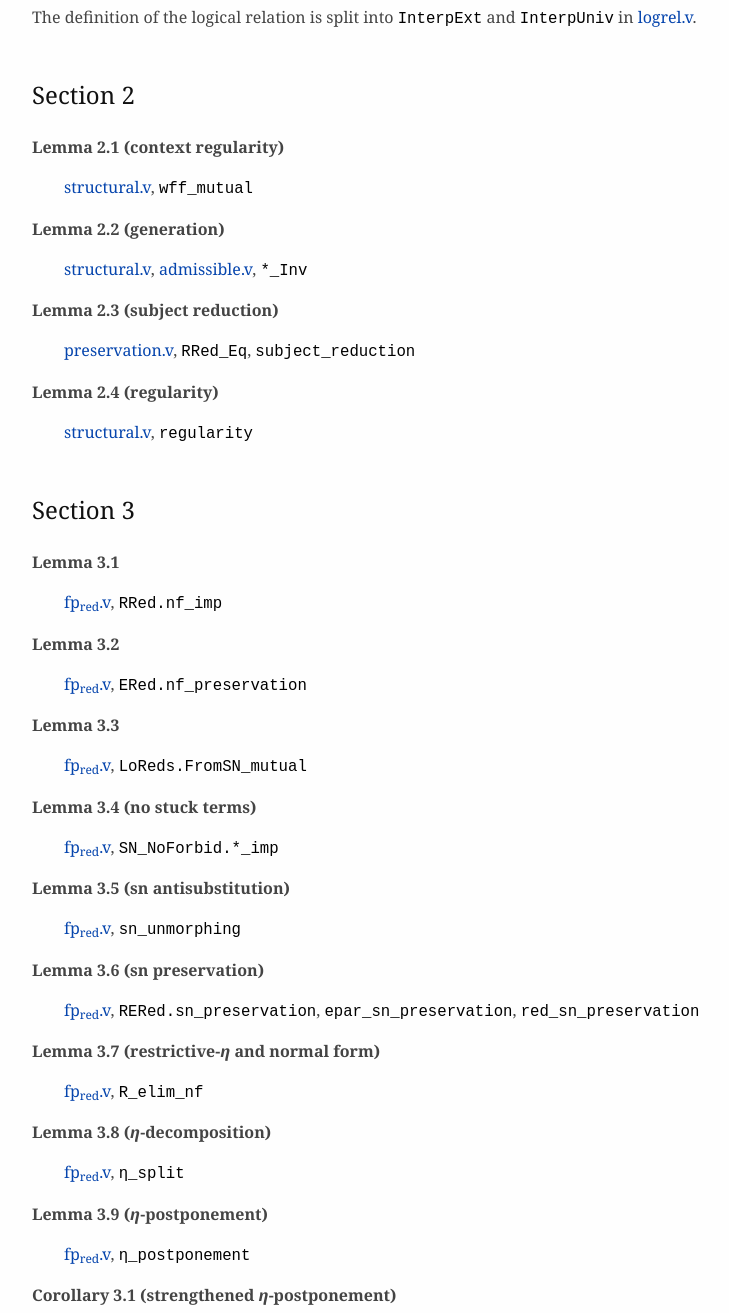
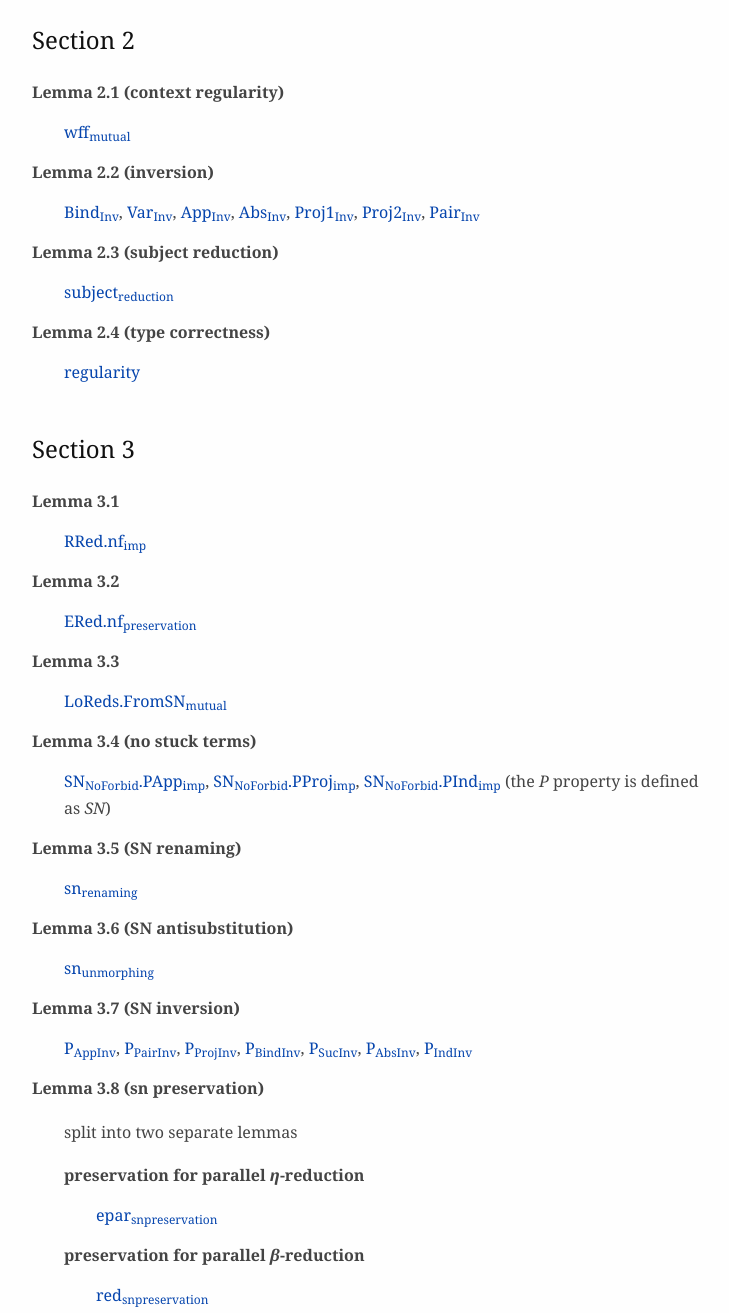
Before and after one commit to yiyunliu/sp-eta-postpone, a plain HTML site: page README.html in a window 1280 px wide. Shown: the part 5659-6972 px from the top of the page, without its empty margins (272-1001 px from the left). Drawn offline with Linux system fonts and the light colour scheme.

Commit message:
Update links up until section 3

```diff
--- a/README.html
+++ b/README.html
@@ -405,68 +405,100 @@ href="./html/DecSyn.executable_correct.html#check_eq_complete">check<sub>eqcompl
 completeness and soundness results.</p>
 <h2 id="properties-proven-in-the-paper">Properties proven in the
 paper</h2>
-<p>The definition of the logical relation is split into <code
-class="verbatim">InterpExt</code> and <code
-class="verbatim">InterpUniv</code> in <a
-href="theories/logrel.v">logrel.v</a>.</p>
 <h3 id="section-2">Section 2</h3>
 <dl>
 <dt>Lemma 2.1 (context regularity)</dt>
 <dd>
-<a href="./theories/structural.v">structural.v</a>, <code
-class="verbatim">wff_mutual</code>
+<a
+href="./html/DecSyn.structural.html#wff_mutual">wff<sub>mutual</sub></a>
 </dd>
-<dt>Lemma 2.2 (generation)</dt>
+<dt>Lemma 2.2 (inversion)</dt>
 <dd>
-<a href="./theories/structural.v">structural.v</a>, <a
-href="theories/admissible.v">admissible.v</a>, <code
-class="verbatim">*_Inv</code>
+<a href="./html/DecSyn.structural.html#Bind_Inv">Bind<sub>Inv</sub></a>,
+<a href="./html/DecSyn.structural.html#Var_Inv">Var<sub>Inv</sub></a>,
+<a href="./html/DecSyn.admissible.html#App_Inv">App<sub>Inv</sub></a>,
+<a href="./html/DecSyn.admissible.html#Abs_Inv">Abs<sub>Inv</sub></a>,
+<a
+href="./html/DecSyn.admissible.html#Proj1_Inv">Proj1<sub>Inv</sub></a>,
+<a
+href="./html/DecSyn.admissible.html#Proj2_Inv">Proj2<sub>Inv</sub></a>,
+<a href="./html/DecSyn.admissible.html#Pair_Inv">Pair<sub>Inv</sub></a>
 </dd>
 <dt>Lemma 2.3 (subject reduction)</dt>
 <dd>
-<a href="theories/preservation.v">preservation.v</a>, <code
-class="verbatim">RRed_Eq</code>, <code
-class="verbatim">subject_reduction</code>
+<a
+href="./html/DecSyn.preservation.html#subject_reduction">subject<sub>reduction</sub></a>
 </dd>
-<dt>Lemma 2.4 (regularity)</dt>
+<dt>Lemma 2.4 (type correctness)</dt>
 <dd>
-<a href="./theories/structural.v">structural.v</a>, <code
-class="verbatim">regularity</code>
+<a href="./html/DecSyn.structural.html#regularity">regularity</a>
 </dd>
 </dl>
 <h3 id="section-3">Section 3</h3>
 <dl>
 <dt>Lemma 3.1</dt>
 <dd>
-<a href="theories/fp_red.v">fp<sub>red</sub>.v</a>, <code
-class="verbatim">RRed.nf_imp</code>
+<a
+href="./html/DecSyn.fp_red.html#RRed.nf_imp">RRed.nf<sub>imp</sub></a>
 </dd>
 <dt>Lemma 3.2</dt>
 <dd>
-<a href="theories/fp_red.v">fp<sub>red</sub>.v</a>, <code
-class="verbatim">ERed.nf_preservation</code>
+<a
+href="./html/DecSyn.fp_red.html#ERed.nf_preservation">ERed.nf<sub>preservation</sub></a>
 </dd>
 <dt>Lemma 3.3</dt>
 <dd>
-<a href="theories/fp_red.v">fp<sub>red</sub>.v</a>, <code
-class="verbatim">LoReds.FromSN_mutual</code>
+<a
+href="./html/DecSyn.fp_red.html#LoReds.FromSN_mutual">LoReds.FromSN<sub>mutual</sub></a>
 </dd>
 <dt>Lemma 3.4 (no stuck terms)</dt>
 <dd>
-<a href="theories/fp_red.v">fp<sub>red</sub>.v</a>, <code
-class="verbatim">SN_NoForbid.*_imp</code>
+<a
+href="./html/DecSyn.fp_red.html#SN_NoForbid.PApp_imp">SN<sub>NoForbid</sub>.PApp<sub>imp</sub></a>,
+<a
+href="./html/DecSyn.fp_red.html#SN_NoForbid.PProj_imp">SN<sub>NoForbid</sub>.PProj<sub>imp</sub></a>,
+<a
+href="./html/DecSyn.fp_red.html#SN_NoForbid.PInd_imp">SN<sub>NoForbid</sub>.PInd<sub>imp</sub></a>
+(the <span class="math inline"><em>P</em></span> property is defined as
+<span class="math inline"><em>S</em><em>N</em></span>)
 </dd>
-<dt>Lemma 3.5 (sn antisubstitution)</dt>
+<dt>Lemma 3.5 (SN renaming)</dt>
 <dd>
-<a href="theories/fp_red.v">fp<sub>red</sub>.v</a>, <code
-class="verbatim">sn_unmorphing</code>
+<a
+href="./html/DecSyn.fp_red.html#sn_renaming">sn<sub>renaming</sub></a>
 </dd>
-<dt>Lemma 3.6 (sn preservation)</dt>
+<dt>Lemma 3.6 (SN antisubstitution)</dt>
 <dd>
-<a href="theories/fp_red.v">fp<sub>red</sub>.v</a>, <code
-class="verbatim">RERed.sn_preservation</code>, <code
-class="verbatim">epar_sn_preservation</code>, <code
-class="verbatim">red_sn_preservation</code>
+<a
+href="./html/DecSyn.fp_red.html#sn_unmorphing">sn<sub>unmorphing</sub></a>
+</dd>
+<dt>Lemma 3.7 (SN inversion)</dt>
+<dd>
+<a href="./html/DecSyn.fp_red.html#P_AppInv">P<sub>AppInv</sub></a>, <a
+href="./html/DecSyn.fp_red.html#P_PairInv">P<sub>PairInv</sub></a>, <a
+href="./html/DecSyn.fp_red.html#P_ProjInv">P<sub>ProjInv</sub></a>, <a
+href="./html/DecSyn.fp_red.html#P_BindInv">P<sub>BindInv</sub></a>, <a
+href="./html/DecSyn.fp_red.html#P_SucInv">P<sub>SucInv</sub></a>, <a
+href="./html/DecSyn.fp_red.html#P_AbsInv">P<sub>AbsInv</sub></a>, <a
+href="./html/DecSyn.fp_red.html#P_IndInv">P<sub>IndInv</sub></a>
+</dd>
+<dt>Lemma 3.8 (sn preservation)</dt>
+<dd>
+<p>split into two separate lemmas</p>
+<dl>
+<dt>preservation for parallel <span
+class="math inline"><em>η</em></span>-reduction</dt>
+<dd>
+<a
+href="./html/DecSyn.fp_red.html#epar_sn_preservation">epar<sub>snpreservation</sub></a>
+</dd>
+<dt>preservation for parallel <span
+class="math inline"><em>β</em></span>-reduction</dt>
+<dd>
+<a
+href="./html/DecSyn.fp_red.html#red_sn_preservation">red<sub>snpreservation</sub></a>
+</dd>
+</dl>
 </dd>
 <dt>Lemma 3.7 (restrictive-<span class="math inline"><em>η</em></span>
 and normal form)</dt>
```
Also changed, not shown: 1 other file.
